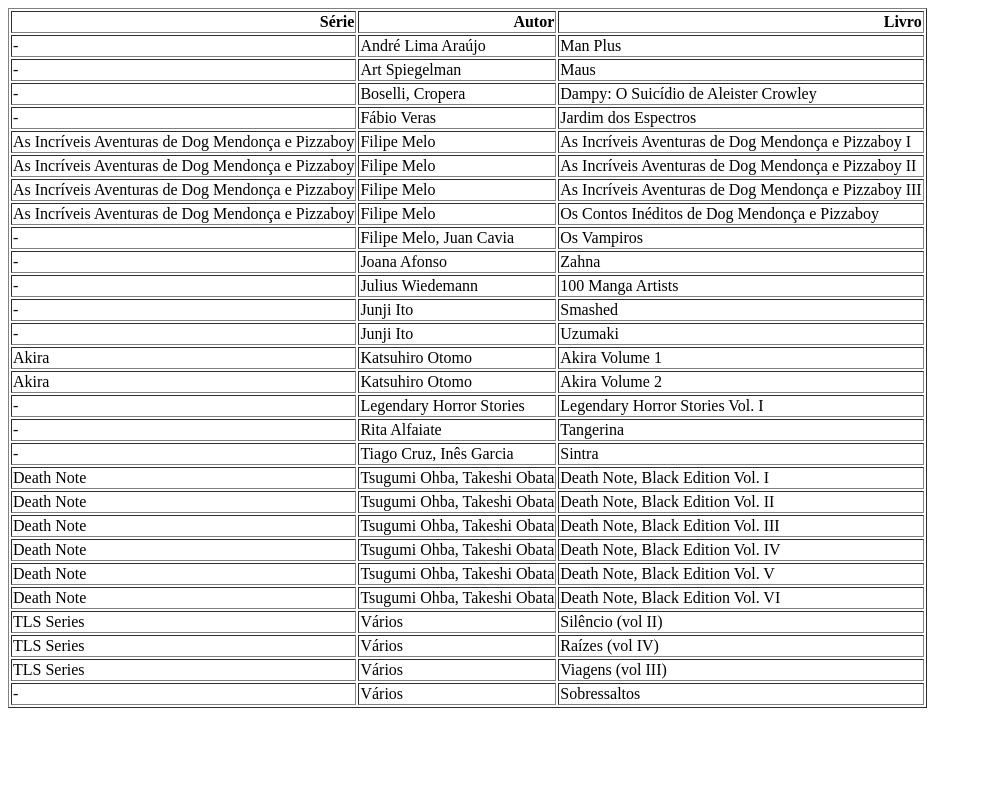
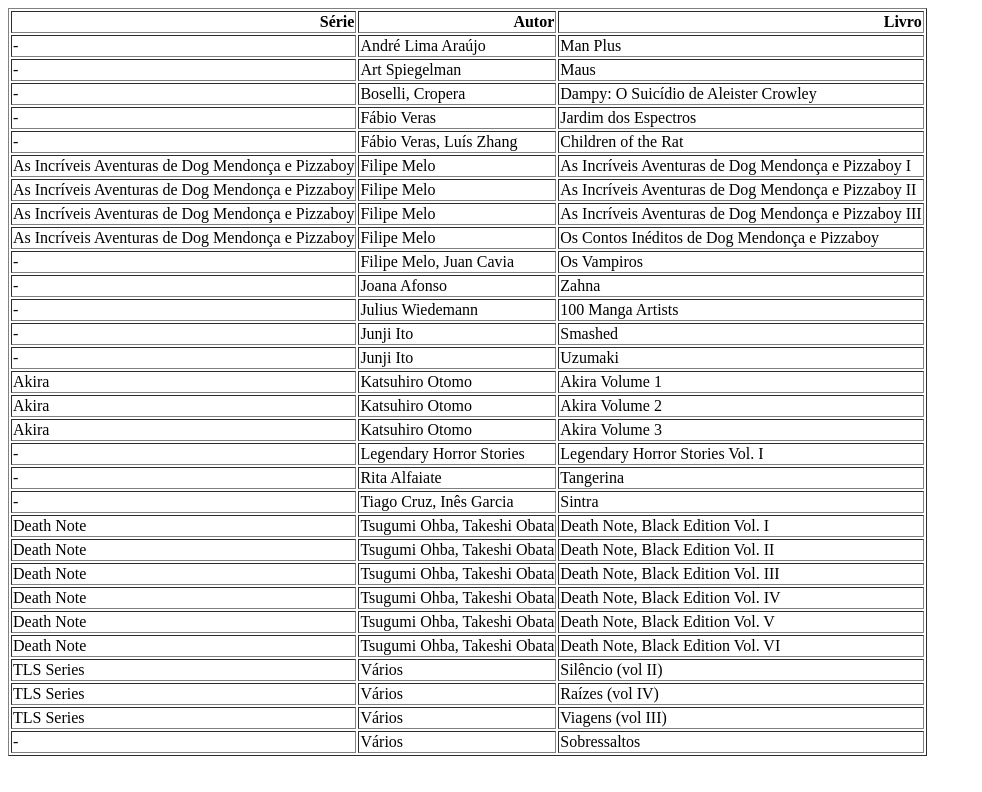
Before and after one commit to dfvilhena/books, a plain HTML site: page df_1.html in a window 1280 px wide. Shown: the whole page, without its empty margins (0-982 px from the left). Drawn offline with Linux system fonts and the light colour scheme.

Commit message:
new comics

```diff
--- a/df_1.html
+++ b/df_1.html
@@ -28,6 +28,11 @@
       <td>-</td>
       <td>Fábio Veras</td>
       <td>Jardim dos Espectros</td>
+    </tr>
+    <tr>
+      <td>-</td>
+      <td>Fábio Veras, Luís Zhang</td>
+      <td>Children of the Rat</td>
     </tr>
     <tr>
       <td>As Incríveis Aventuras de Dog Mendonça e Pizzaboy</td>
@@ -83,6 +88,11 @@
       <td>Akira</td>
       <td>Katsuhiro Otomo</td>
       <td>Akira Volume 2</td>
+    </tr>
+    <tr>
+      <td>Akira</td>
+      <td>Katsuhiro Otomo</td>
+      <td>Akira Volume 3</td>
     </tr>
     <tr>
       <td>-</td>
```
